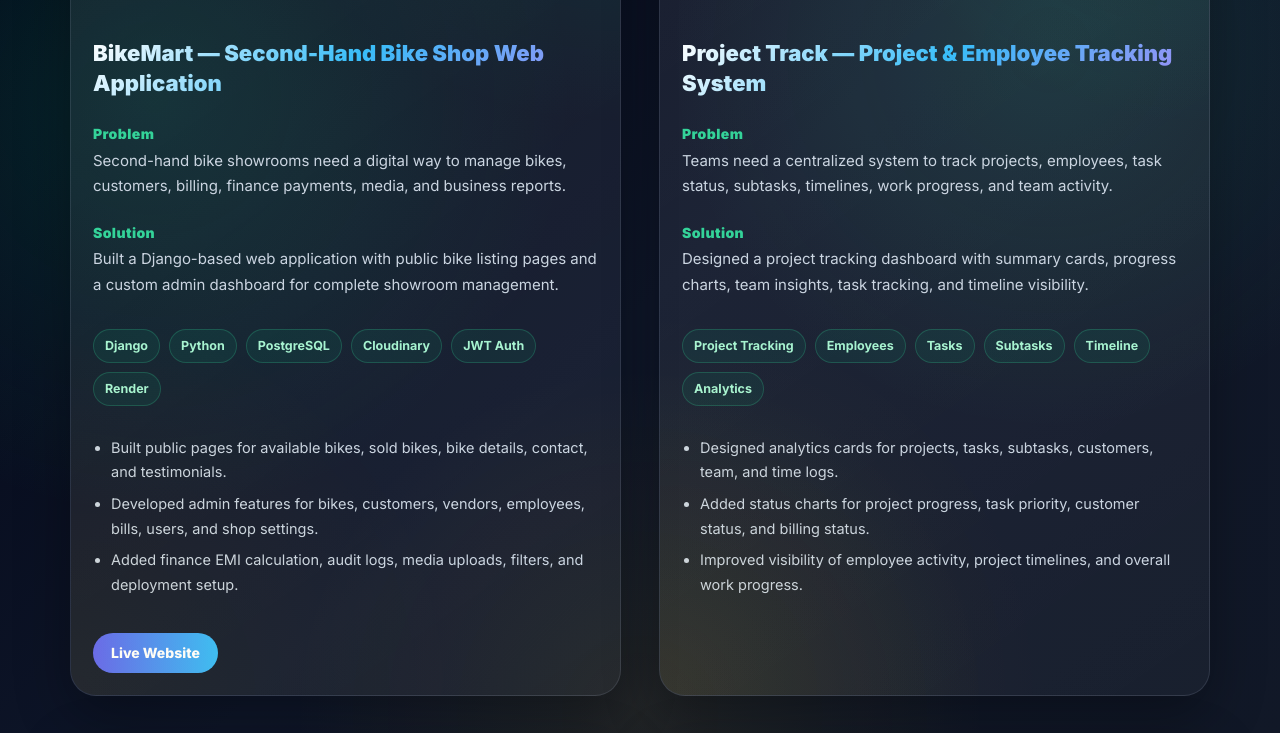
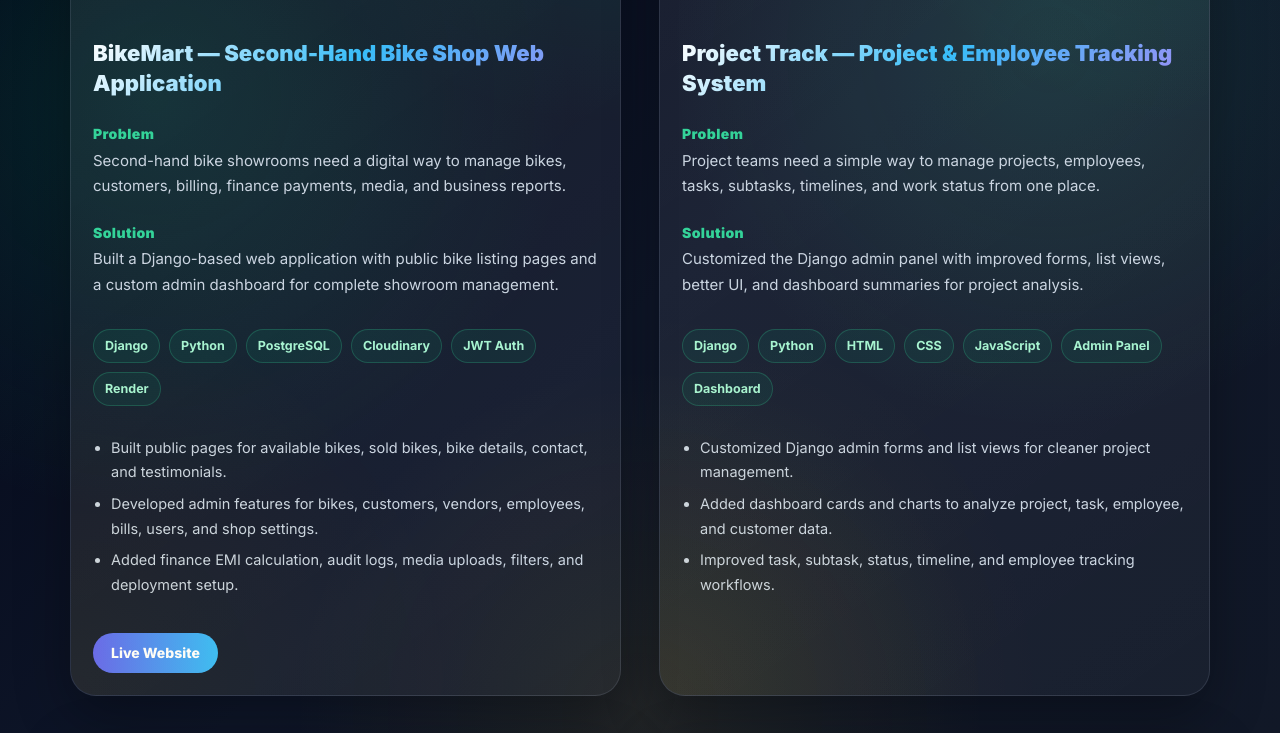
Before and after one commit to marivigneshwaran/New-Portfolio, a plain HTML site: page index.html in a window 1280 px wide. Shown: the part 4046-4779 px from the top of the page. Drawn offline with nearby package versions, Linux system fonts and the light colour scheme; a web font is replaced by a local one.

Commit message:
Project track card update

```diff
--- a/index.html
+++ b/index.html
@@ -315,7 +315,7 @@
       <div class="project-card" data-aos="flip-left">
         <div class="project-image-wrap">
           <img src="project-track-preview.png" alt="Project Track Dashboard">
-          <span class="project-status">Django</span>
+          <span class="project-status">Django Admin</span>
         </div>
 
         <h3 class="project-title">Project Track — Project & Employee Tracking System</h3>
@@ -323,32 +323,33 @@
         <div class="project-section-text">
           <h4>Problem</h4>
           <p>
-            Teams need a centralized system to track projects, employees, task status, subtasks,
-            timelines, work progress, and team activity.
+            Project teams need a simple way to manage projects, employees, tasks,
+            subtasks, timelines, and work status from one place.
           </p>
         </div>
 
         <div class="project-section-text">
           <h4>Solution</h4>
           <p>
-            Designed a project tracking dashboard with summary cards, progress charts, team insights,
-            task tracking, and timeline visibility.
+            Customized the Django admin panel with improved forms, list views,
+            better UI, and dashboard summaries for project analysis.
           </p>
         </div>
 
         <div class="project-features">
-          <span>Project Tracking</span>
-          <span>Employees</span>
-          <span>Tasks</span>
-          <span>Subtasks</span>
-          <span>Timeline</span>
-          <span>Analytics</span>
+          <span>Django</span>
+          <span>Python</span>
+          <span>HTML</span>
+          <span>CSS</span>
+          <span>JavaScript</span>
+          <span>Admin Panel</span>
+          <span>Dashboard</span>
         </div>
 
         <ul class="project-points">
-          <li>Designed analytics cards for projects, tasks, subtasks, customers, team, and time logs.</li>
-          <li>Added status charts for project progress, task priority, customer status, and billing status.</li>
-          <li>Improved visibility of employee activity, project timelines, and overall work progress.</li>
+          <li>Customized Django admin forms and list views for cleaner project management.</li>
+          <li>Added dashboard cards and charts to analyze project, task, employee, and customer data.</li>
+          <li>Improved task, subtask, status, timeline, and employee tracking workflows.</li>
         </ul>
       </div>
 
```
